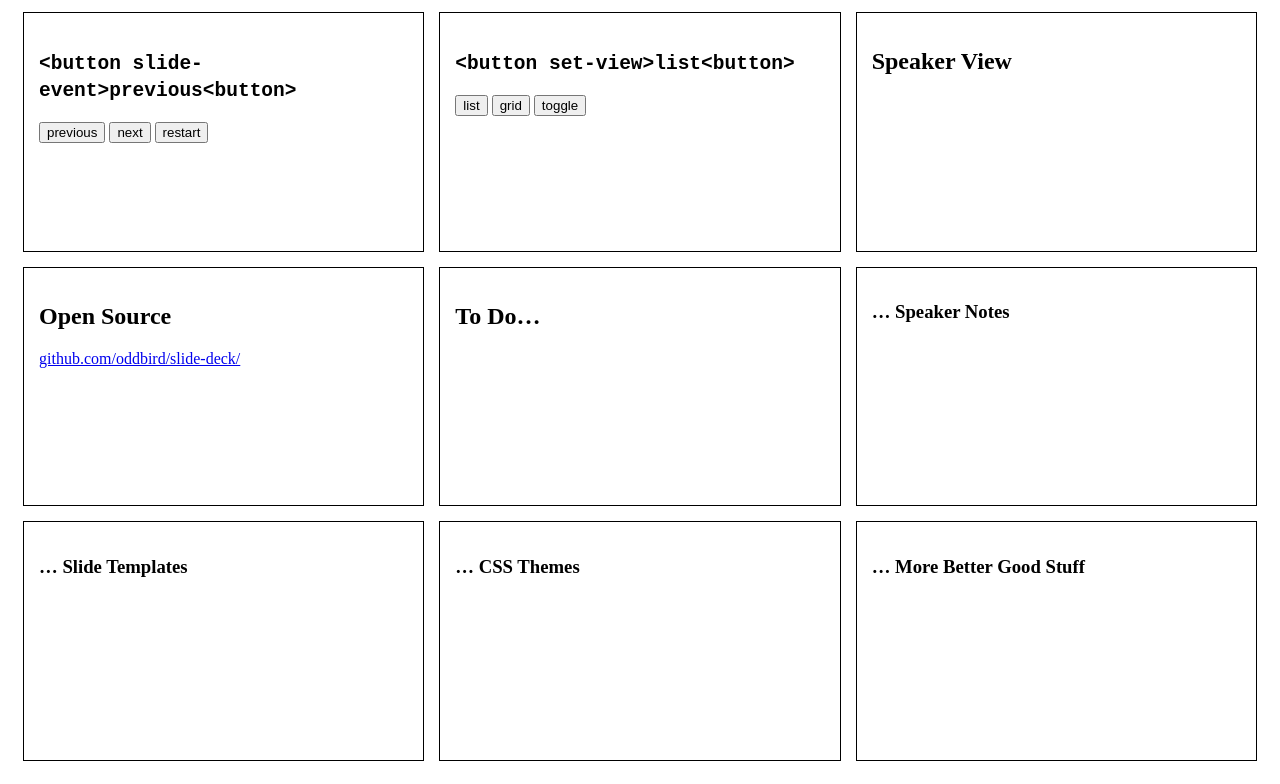
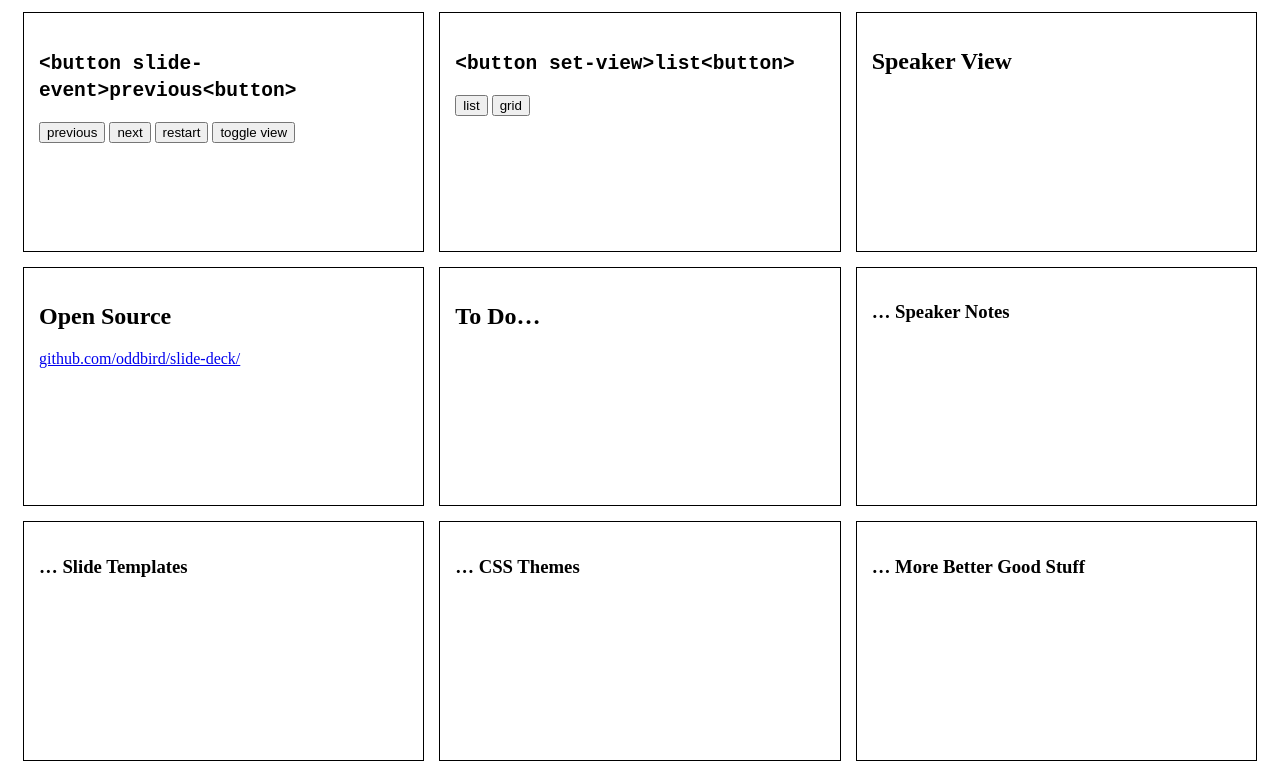
Before and after one commit to oddbird/slide-deck, a website: page index.html in a window 1280 px wide. Shown: the part 823-1607 px from the top of the page. Drawn offline with Linux system fonts and the light colour scheme.

Commit message:
Move Toggle button into slide-event

```diff
--- a/index.html
+++ b/index.html
@@ -82,6 +82,7 @@
           <button slide-event>previous</button>
           <button slide-event>next</button>
           <button slide-event="start">restart</button>
+          <button slide-event="toggleView">toggle view</button>
         </div>
       </div>
       <div>
@@ -89,7 +90,6 @@
         <div>
           <button set-view>list</button>
           <button set-view>grid</button>
-          <button slide-event="toggleView">toggle</button>
         </div>
       </div>
       <div><h2>Speaker View</h2></div>
```
